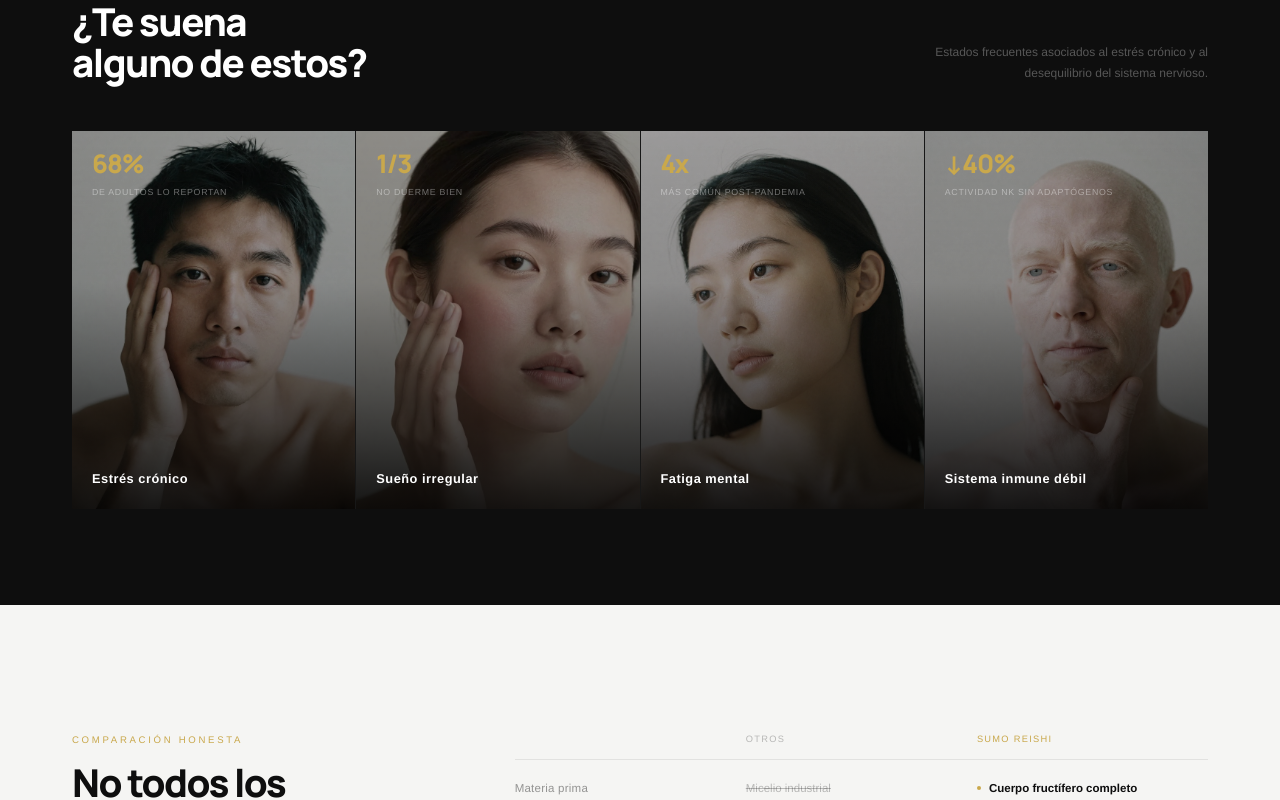
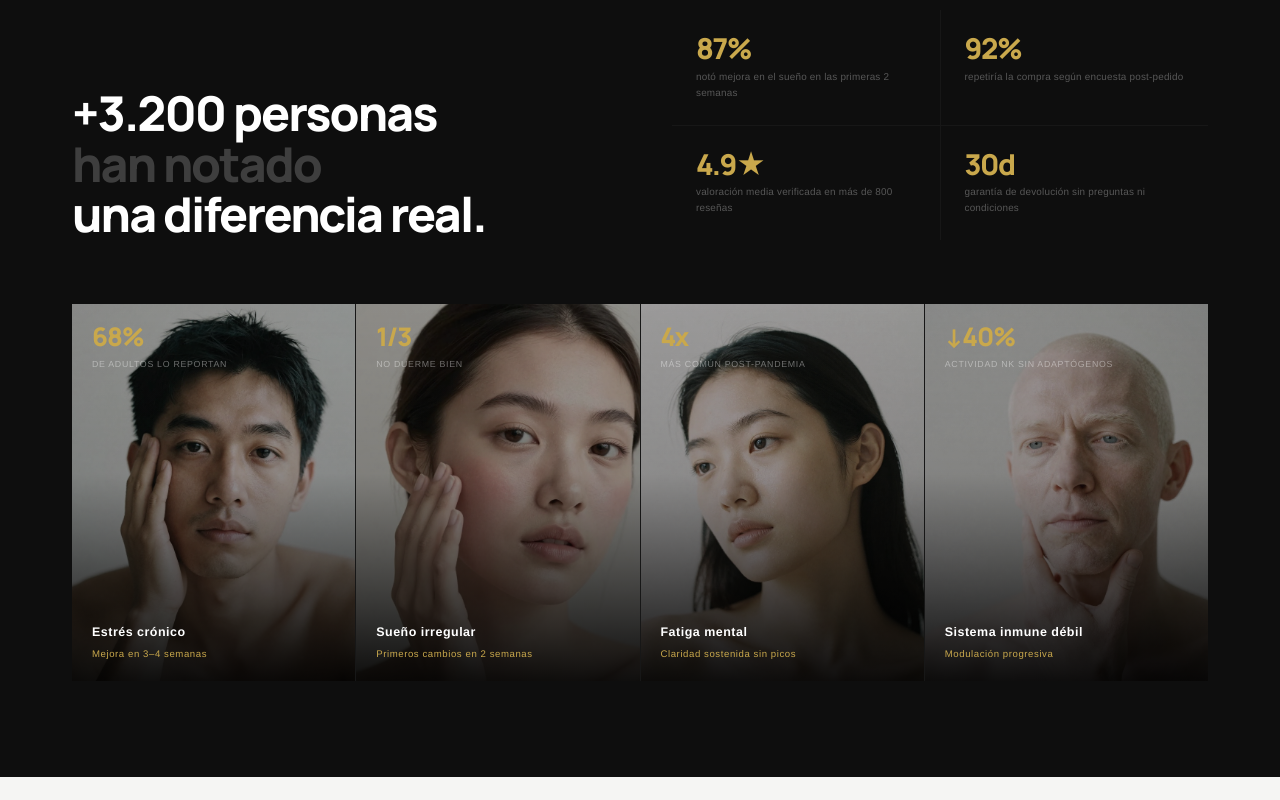
Before and after one commit to GabrielaRiestra222/sumoreishi, a React (Vite) app: page / in a window 1280 px wide. Shown: the part 7320-8120 px from the top of the page. Built offline with nearby package versions, Linux system fonts and the light colour scheme.

Commit message:
fix casing BlogPage

```diff
--- a/src/app/components/BenefitsScienceSection2.tsx
+++ b/src/app/components/BenefitsScienceSection2.tsx
@@ -11,10 +11,10 @@ const FONT = '"Helvetica Neue","Helvetica","Arial",sans-serif';
 const GOLD = "#c9a84c";
 
 const concerns = [
-  { title: "Estrés crónico", img: stressImg, stat: "68%", statLabel: "de adultos lo reportan" },
-  { title: "Sueño irregular", img: sleepImg, stat: "1/3", statLabel: "no duerme bien" },
-  { title: "Fatiga mental", img: focusImg, stat: "4x", statLabel: "más común post-pandemia" },
-  { title: "Sistema inmune débil", img: immuneImg, stat: "↓40%", statLabel: "actividad NK sin adaptógenos" },
+  { title: "Estrés crónico", img: stressImg, stat: "68%", statLabel: "de adultos lo reportan", improvement: "Mejora en 3–4 semanas" },
+  { title: "Sueño irregular", img: sleepImg, stat: "1/3", statLabel: "no duerme bien", improvement: "Primeros cambios en 2 semanas" },
+  { title: "Fatiga mental", img: focusImg, stat: "4x", statLabel: "más común post-pandemia", improvement: "Claridad sostenida sin picos" },
+  { title: "Sistema inmune débil", img: immuneImg, stat: "↓40%", statLabel: "actividad NK sin adaptógenos", improvement: "Modulación progresiva" },
 ];
 
 const comparison = [
@@ -46,26 +46,10 @@ export function BenefitsScienceSection2() {
             animate={inView1 ? { opacity: 1, y: 0 } : {}}
             transition={{ duration: 0.7 }}
           >
-            <span style={{
-              fontFamily: FONT,
-              fontSize: "0.6rem",
-              letterSpacing: "0.28em",
-              textTransform: "uppercase",
-              color: GOLD,
-              display: "block",
-              marginBottom: "1.5rem",
-            }}>
+            <span style={{ fontFamily: FONT, fontSize: "0.6rem", letterSpacing: "0.28em", textTransform: "uppercase", color: GOLD, display: "block", marginBottom: "1.5rem" }}>
               Por qué funciona
             </span>
-            <h2 style={{
-              fontFamily: FONT_TITLE,
-              fontWeight: 900,
-              fontSize: "clamp(2.5rem, 5vw, 4rem)",
-              letterSpacing: "-0.04em",
-              lineHeight: 1.0,
-              color: "#0e0e0e",
-              margin: 0,
-            }}>
+            <h2 style={{ fontFamily: FONT_TITLE, fontWeight: 900, fontSize: "clamp(2.5rem, 5vw, 4rem)", letterSpacing: "-0.04em", lineHeight: 1.0, color: "#0e0e0e", margin: 0 }}>
               No es un<br />
               estimulante.<br />
               <span style={{ color: "rgba(0,0,0,0.18)" }}>Es un aliado.</span>
@@ -88,31 +72,12 @@ export function BenefitsScienceSection2() {
                 initial={{ opacity: 0, x: 20 }}
                 animate={inView1 ? { opacity: 1, x: 0 } : {}}
                 transition={{ duration: 0.5, delay: 0.2 + i * 0.1 }}
-                style={{
-                  display: "flex",
-                  gap: "1.5rem",
-                  alignItems: "flex-start",
-                  padding: "1.5rem 0",
-                  borderBottom: "1px solid rgba(0,0,0,0.07)",
-                }}
+                style={{ display: "flex", gap: "1.5rem", alignItems: "flex-start", padding: "1.5rem 0", borderBottom: "1px solid rgba(0,0,0,0.07)" }}
               >
-                <span style={{
-                  fontFamily: FONT,
-                  fontSize: "0.6rem",
-                  color: GOLD,
-                  letterSpacing: "0.1em",
-                  paddingTop: "0.15rem",
-                  flexShrink: 0,
-                }}>
+                <span style={{ fontFamily: FONT, fontSize: "0.6rem", color: GOLD, letterSpacing: "0.1em", paddingTop: "0.15rem", flexShrink: 0 }}>
                   {item.num}
                 </span>
-                <p style={{
-                  fontFamily: FONT,
-                  fontSize: "0.85rem",
-                  lineHeight: 1.75,
-                  color: "rgba(0,0,0,0.55)",
-                  margin: 0,
-                }}>
+                <p style={{ fontFamily: FONT, fontSize: "0.85rem", lineHeight: 1.75, color: "rgba(0,0,0,0.55)", margin: 0 }}>
                   {item.text}
                 </p>
               </motion.div>
@@ -121,29 +86,55 @@ export function BenefitsScienceSection2() {
         </div>
       </div>
 
-      {/* ── BLOQUE 2: CONCERNS — fotos con overlay ── */}
+      {/* ── BLOQUE 2: SOCIAL PROOF + CONCERNS ── */}
       <div ref={ref2} style={{ backgroundColor: "#0e0e0e", padding: "6rem 0" }}>
         <div style={{ maxWidth: "1200px", margin: "0 auto", padding: "0 2rem" }}>
 
+          {/* Header con prueba social */}
           <motion.div
             initial={{ opacity: 0, y: 16 }}
             animate={inView2 ? { opacity: 1, y: 0 } : {}}
             transition={{ duration: 0.6 }}
-            style={{ display: "flex", justifyContent: "space-between", alignItems: "flex-end", marginBottom: "3rem" }}
-            className="concerns-header"
+            style={{ marginBottom: "4rem" }}
           >
-            <div>
-              <span style={{ fontFamily: FONT, fontSize: "0.6rem", letterSpacing: "0.28em", textTransform: "uppercase", color: GOLD, display: "block", marginBottom: "0.75rem" }}>
-                Reconócelo
-              </span>
-              <h3 style={{ fontFamily: FONT_TITLE, fontWeight: 900, fontSize: "clamp(1.8rem, 3vw, 2.5rem)", letterSpacing: "-0.04em", color: "#ffffff", margin: 0, lineHeight: 1.05 }}>
-                ¿Te suena<br />alguno de estos?
+            <span style={{ fontFamily: FONT, fontSize: "0.6rem", letterSpacing: "0.28em", textTransform: "uppercase", color: GOLD, display: "block", marginBottom: "1.25rem" }}>
+              Lo que notan nuestros clientes
+            </span>
+
+            <div style={{ display: "grid", gridTemplateColumns: "1fr 1fr", gap: "4rem", alignItems: "end" }}
+              className="concerns-header-grid">
+
+              <h3 style={{ fontFamily: FONT_TITLE, fontWeight: 900, fontSize: "clamp(2rem, 4vw, 3rem)", letterSpacing: "-0.04em", color: "#ffffff", margin: 0, lineHeight: 1.05 }}>
+                +3.200 personas<br />
+                <span style={{ color: "rgba(255,255,255,0.2)" }}>han notado</span><br />
+                una diferencia real.
               </h3>
+
+              {/* Stats 2x2 */}
+              <div style={{ display: "grid", gridTemplateColumns: "1fr 1fr", gap: "1px", backgroundColor: "rgba(255,255,255,0.04)" }}>
+                {[
+                  { num: "87%", label: "notó mejora en el sueño en las primeras 2 semanas" },
+                  { num: "92%", label: "repetiría la compra según encuesta post-pedido" },
+                  { num: "4.9★", label: "valoración media verificada en más de 800 reseñas" },
+                  { num: "30d", label: "garantía de devolución sin preguntas ni condiciones" },
+                ].map((s, i) => (
+                  <motion.div
+                    key={i}
+                    initial={{ opacity: 0, y: 12 }}
+                    animate={inView2 ? { opacity: 1, y: 0 } : {}}
+                    transition={{ duration: 0.5, delay: 0.1 + i * 0.08 }}
+                    style={{ padding: "1.5rem", backgroundColor: "#0e0e0e" }}
+                  >
+                    <p style={{ fontFamily: FONT_TITLE, fontWeight: 900, fontSize: "1.8rem", letterSpacing: "-0.05em", color: GOLD, margin: "0 0 0.35rem", lineHeight: 1 }}>
+                      {s.num}
+                    </p>
+                    <p style={{ fontFamily: FONT, fontSize: "0.62rem", color: "rgba(255,255,255,0.3)", margin: 0, lineHeight: 1.6, letterSpacing: "0.02em" }}>
+                      {s.label}
+                    </p>
+                  </motion.div>
+                ))}
+              </div>
             </div>
-            <p style={{ fontFamily: FONT, fontSize: "0.75rem", color: "rgba(255,255,255,0.3)", maxWidth: "280px", lineHeight: 1.7, textAlign: "right", margin: 0 }}
-              className="concerns-sub">
-              Estados frecuentes asociados al estrés crónico y al desequilibrio del sistema nervioso.
-            </p>
           </motion.div>
 
           {/* Grid fotos */}
@@ -156,66 +147,41 @@ export function BenefitsScienceSection2() {
                 animate={inView2 ? { opacity: 1, y: 0 } : {}}
                 transition={{ duration: 0.6, delay: i * 0.1 }}
                 style={{ position: "relative", overflow: "hidden", backgroundColor: "#0e0e0e", cursor: "default" }}
-                className="concern-card"
               >
-                {/* Imagen */}
                 <div style={{ position: "relative", aspectRatio: "3/4", overflow: "hidden" }}>
                   <img
                     src={item.img}
                     alt={item.title}
-                    style={{
-                      width: "100%", height: "100%",
-                      objectFit: "cover",
-                      filter: "grayscale(30%) brightness(0.7)",
-                      transition: "transform 0.6s ease, filter 0.4s ease",
-                    }}
+                    style={{ width: "100%", height: "100%", objectFit: "cover", filter: "grayscale(30%) brightness(0.7)", transition: "transform 0.6s ease, filter 0.4s ease" }}
                     className="concern-img"
                   />
-                  {/* Overlay gradiente */}
-                  <div style={{
-                    position: "absolute", inset: 0,
-                    background: "linear-gradient(to top, rgba(0,0,0,0.85) 0%, rgba(0,0,0,0.1) 60%, transparent 100%)",
-                  }}/>
-                  {/* Stat */}
+                  <div style={{ position: "absolute", inset: 0, background: "linear-gradient(to top, rgba(0,0,0,0.9) 0%, rgba(0,0,0,0.1) 55%, transparent 100%)" }}/>
                   <div style={{ position: "absolute", top: "1.25rem", left: "1.25rem" }}>
-                    <span style={{
-                      fontFamily: FONT_TITLE,
-                      fontWeight: 900,
-                      fontSize: "1.6rem",
-                      color: GOLD,
-                      letterSpacing: "-0.04em",
-                      lineHeight: 1,
-                      display: "block",
-                    }}>{item.stat}</span>
-                    <span style={{
-                      fontFamily: FONT,
-                      fontSize: "0.55rem",
-                      color: "rgba(255,255,255,0.4)",
-                      letterSpacing: "0.08em",
-                      textTransform: "uppercase",
-                    }}>{item.statLabel}</span>
+                    <span style={{ fontFamily: FONT_TITLE, fontWeight: 900, fontSize: "1.6rem", color: GOLD, letterSpacing: "-0.04em", lineHeight: 1, display: "block" }}>
+                      {item.stat}
+                    </span>
+                    <span style={{ fontFamily: FONT, fontSize: "0.55rem", color: "rgba(255,255,255,0.4)", letterSpacing: "0.08em", textTransform: "uppercase" }}>
+                      {item.statLabel}
+                    </span>
                   </div>
-                  {/* Title */}
-                  <div style={{ position: "absolute", bottom: "1.25rem", left: "1.25rem" }}>
-                    <p style={{
-                      fontFamily: FONT,
-                      fontWeight: 600,
-                      fontSize: "0.8rem",
-                      color: "#ffffff",
-                      margin: 0,
-                      letterSpacing: "0.04em",
-                    }}>{item.title}</p>
+                  <div style={{ position: "absolute", bottom: "1.25rem", left: "1.25rem", right: "1.25rem" }}>
+                    <p style={{ fontFamily: FONT, fontWeight: 600, fontSize: "0.78rem", color: "#ffffff", margin: "0 0 0.35rem", letterSpacing: "0.04em" }}>
+                      {item.title}
+                    </p>
+                    <p style={{ fontFamily: FONT, fontSize: "0.6rem", color: GOLD, margin: 0, letterSpacing: "0.06em" }}>
+                      {item.improvement}
+                    </p>
                   </div>
                 </div>
               </motion.div>
             ))}
           </div>
+
         </div>
       </div>
 
       {/* ── BLOQUE 3: COMPARACIÓN ── */}
       <div ref={ref3} style={{ maxWidth: "1200px", margin: "0 auto", padding: "8rem 2rem" }}>
-
         <motion.div
           initial={{ opacity: 0, y: 16 }}
           animate={inView3 ? { opacity: 1, y: 0 } : {}}
@@ -223,7 +189,6 @@ export function BenefitsScienceSection2() {
           style={{ display: "grid", gridTemplateColumns: "1fr 2fr", gap: "6rem", alignItems: "start" }}
           className="comparison-grid"
         >
-          {/* Label izquierda */}
           <div style={{ position: "sticky", top: "100px" }}>
             <span style={{ fontFamily: FONT, fontSize: "0.6rem", letterSpacing: "0.28em", textTransform: "uppercase", color: GOLD, display: "block", marginBottom: "1rem" }}>
               Comparación honesta
@@ -238,14 +203,8 @@ export function BenefitsScienceSection2() {
             </p>
           </div>
 
-          {/* Tabla */}
           <div>
-            {/* Header */}
-            <div style={{
-              display: "grid", gridTemplateColumns: "1fr 1fr 1fr",
-              borderBottom: "1px solid rgba(0,0,0,0.08)",
-              paddingBottom: "0.75rem", marginBottom: "0",
-            }}>
+            <div style={{ display: "grid", gridTemplateColumns: "1fr 1fr 1fr", borderBottom: "1px solid rgba(0,0,0,0.08)", paddingBottom: "0.75rem" }}>
               <span style={{ fontFamily: FONT, fontSize: "0.58rem", letterSpacing: "0.14em", textTransform: "uppercase", color: "rgba(0,0,0,0.25)" }}></span>
               <span style={{ fontFamily: FONT, fontSize: "0.58rem", letterSpacing: "0.14em", textTransform: "uppercase", color: "rgba(0,0,0,0.25)" }}>Otros</span>
               <span style={{ fontFamily: FONT, fontSize: "0.58rem", letterSpacing: "0.14em", textTransform: "uppercase", color: GOLD }}>Sumo Reishi</span>
@@ -257,26 +216,15 @@ export function BenefitsScienceSection2() {
                 initial={{ opacity: 0, x: 20 }}
                 animate={inView3 ? { opacity: 1, x: 0 } : {}}
                 transition={{ duration: 0.5, delay: i * 0.08 }}
-                style={{
-                  display: "grid", gridTemplateColumns: "1fr 1fr 1fr",
-                  borderBottom: "1px solid rgba(0,0,0,0.06)",
-                  padding: "1.25rem 0",
-                  transition: "background 0.2s",
-                }}
+                style={{ display: "grid", gridTemplateColumns: "1fr 1fr 1fr", borderBottom: "1px solid rgba(0,0,0,0.06)", padding: "1.25rem 0", transition: "background 0.2s" }}
                 onMouseEnter={e => (e.currentTarget.style.backgroundColor = "rgba(0,0,0,0.02)")}
                 onMouseLeave={e => (e.currentTarget.style.backgroundColor = "transparent")}
               >
-                <span style={{ fontFamily: FONT, fontSize: "0.72rem", color: "rgba(0,0,0,0.4)", letterSpacing: "0.02em", alignSelf: "center" }}>
-                  {row.label}
-                </span>
-                <span style={{ fontFamily: FONT, fontSize: "0.72rem", color: "rgba(0,0,0,0.25)", textDecoration: "line-through", alignSelf: "center" }}>
-                  {row.other}
-                </span>
+                <span style={{ fontFamily: FONT, fontSize: "0.72rem", color: "rgba(0,0,0,0.4)", alignSelf: "center" }}>{row.label}</span>
+                <span style={{ fontFamily: FONT, fontSize: "0.72rem", color: "rgba(0,0,0,0.25)", textDecoration: "line-through", alignSelf: "center" }}>{row.other}</span>
                 <div style={{ display: "flex", alignItems: "center", gap: "0.5rem" }}>
                   <div style={{ width: "4px", height: "4px", borderRadius: "50%", backgroundColor: GOLD, flexShrink: 0 }}/>
-                  <span style={{ fontFamily: FONT, fontWeight: 600, fontSize: "0.72rem", color: "#0e0e0e" }}>
-                    {row.sumo}
-                  </span>
+                  <span style={{ fontFamily: FONT, fontWeight: 600, fontSize: "0.72rem", color: "#0e0e0e" }}>{row.sumo}</span>
                 </div>
               </motion.div>
             ))}
@@ -286,15 +234,15 @@ export function BenefitsScienceSection2() {
 
       <style>{`
         .benefits-hero-grid { grid-template-columns: 1fr 1fr; }
+        .concerns-header-grid { grid-template-columns: 1fr 1fr; }
         .concerns-grid { grid-template-columns: repeat(4, 1fr); }
         .comparison-grid { grid-template-columns: 1fr 2fr; }
         .concern-img:hover { transform: scale(1.04); filter: grayscale(0%) brightness(0.8) !important; }
         @media (max-width: 900px) {
           .benefits-hero-grid { grid-template-columns: 1fr !important; gap: 3rem !important; }
+          .concerns-header-grid { grid-template-columns: 1fr !important; gap: 2rem !important; }
           .concerns-grid { grid-template-columns: repeat(2, 1fr) !important; }
           .comparison-grid { grid-template-columns: 1fr !important; gap: 3rem !important; }
-          .concerns-header { flex-direction: column !important; gap: 1rem !important; }
-          .concerns-sub { text-align: left !important; }
         }
       `}</style>
     </section>
```
